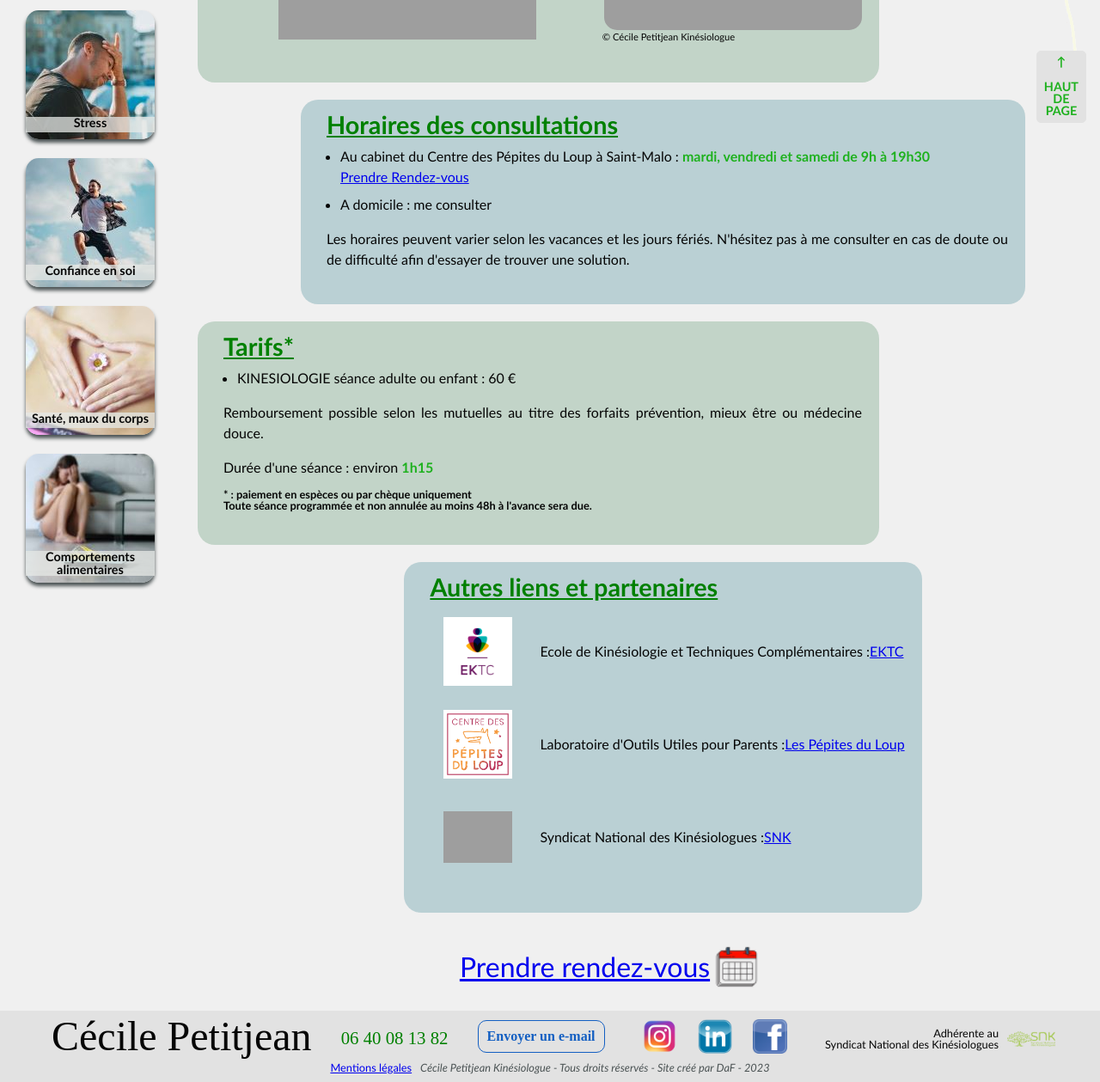
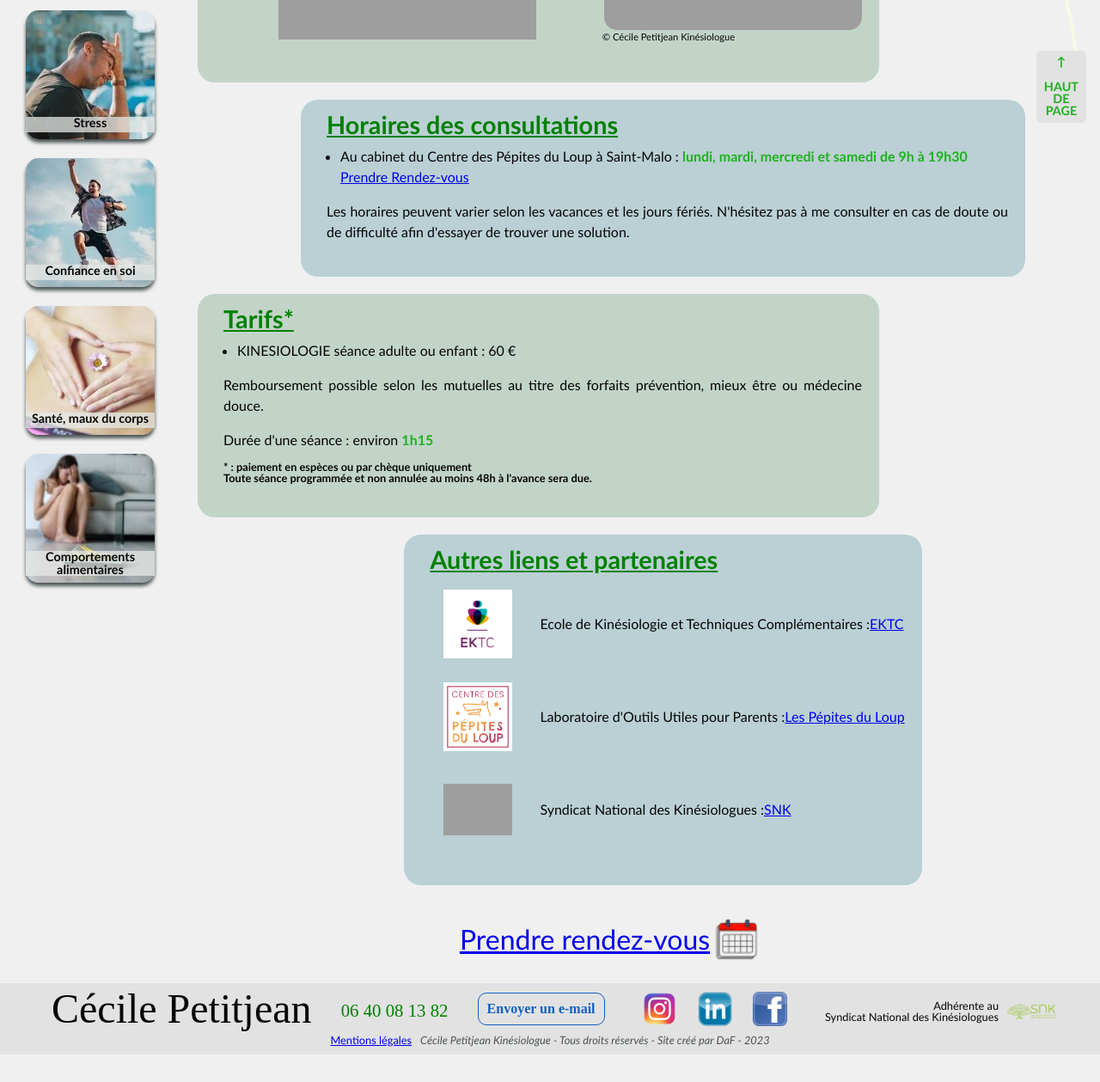
Before and after one commit to DavFrancois/cecilepetitjeankinesiologue, a PHP site: page /p6_contacts.php in a window 1280 px wide. Shown: the part 981-2240 px from the top of the page at 86% size. After the commit the page ends 2208 px from the top, so only its background shows below. Run offline with PHP 8.4, Linux system fonts and the light colour scheme; grey boxes are pictures that could not be loaded.

Commit message:
changement des jours d'ouverture

```diff
--- a/p6_contacts.php
+++ b/p6_contacts.php
@@ -63,9 +63,7 @@
                     <div class="pair">
                         <h2>Horaires des consultations</h2>
                         <ul>
-                            <li>Au cabinet du Centre des Pépites du Loup à Saint-Malo : <strong>mardi, vendredi et samedi de 9h à 19h30</strong><br /><a href="https://cecilepetitjeankinesiologue.simplybook.it/v2/" target="_blank" title="Prendre rendez-vous en ligne">Prendre Rendez-vous</a></h3>
-</li>
-                            <li>A domicile : me consulter</li>
+                            <li>Au cabinet du Centre des Pépites du Loup à Saint-Malo : <strong>lundi, mardi, mercredi et samedi de 9h à 19h30</strong><br /><a href="https://cecilepetitjeankinesiologue.simplybook.it/v2/" target="_blank" title="Prendre rendez-vous en ligne">Prendre Rendez-vous</a></h3>
                         </ul>
                         <p>Les horaires peuvent varier selon les vacances et les jours fériés. N'hésitez pas à me consulter en cas de doute ou de difficulté afin d'essayer de trouver une solution.</p>
                     </div>
```
